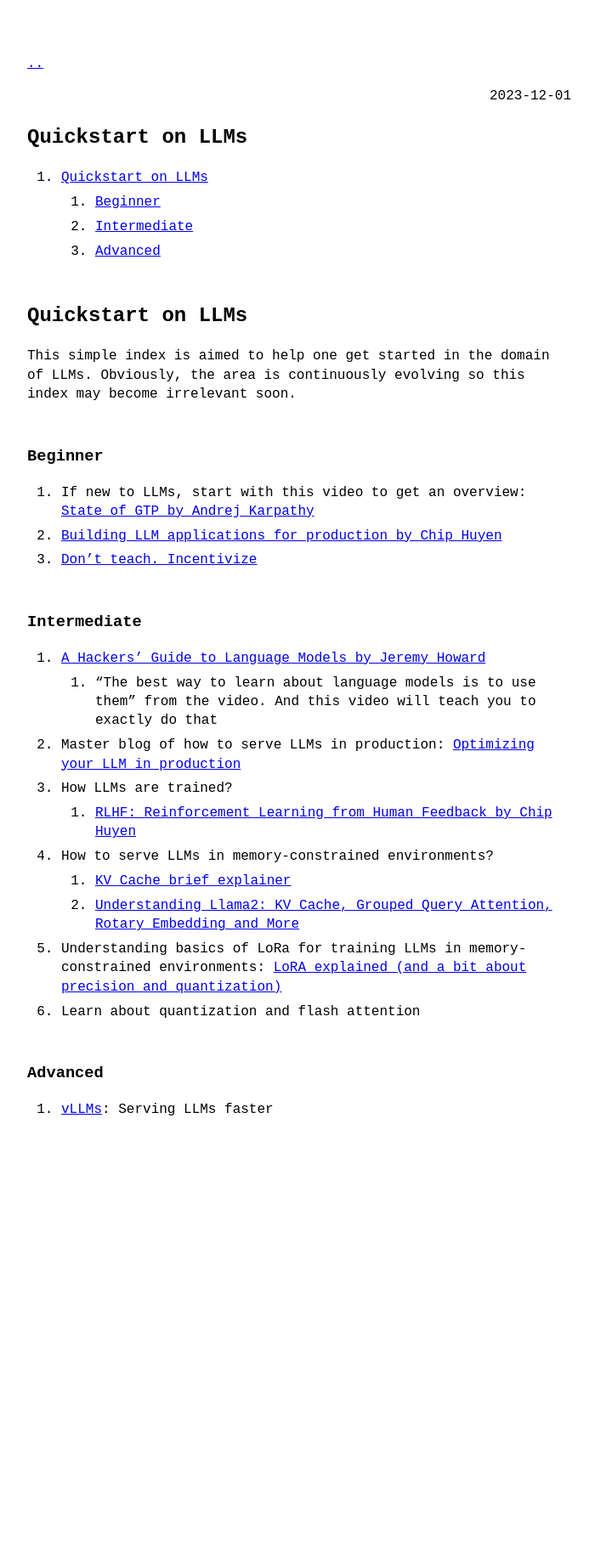
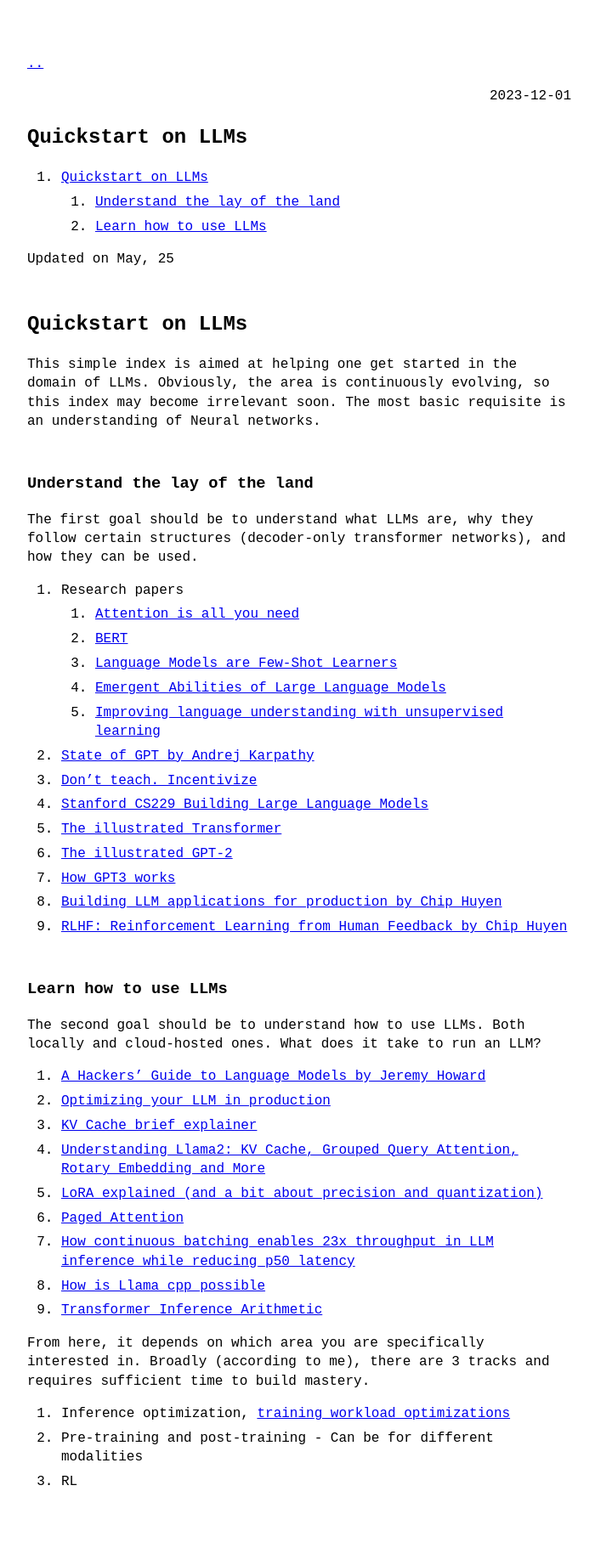
Before and after one commit to romitjain/romitjain.github.io, a Jekyll site: the page built from _posts/2023-12-01-LLMS101.md, in a window 1280 px wide. Shown: the whole page at 85% size, without its empty margins (288-988 px from the left). Built offline with Jekyll 4.4.1, drawn with Linux system fonts in a browser that asks for light colours; before the commit the page ends 1397 px from its top, so only the background shows below that.

Commit message:
Updated quickstart

```diff
--- a/_posts/2023-12-01-LLMS101.md
+++ b/_posts/2023-12-01-LLMS101.md
@@ -8,29 +8,47 @@
 1. TOC
 {:toc}
 
+Updated on May, 25
+
 ## Quickstart on LLMs
 
-This simple index is aimed to help one get started in the domain of LLMs. Obviously, the area is continuously evolving so this index may become irrelevant soon.
+This simple index is aimed at helping one get started in the domain of LLMs. Obviously, the area is continuously evolving, so this index may become irrelevant soon. The most basic requisite is an understanding of Neural networks.
 
-### Beginner
+### Understand the lay of the land
 
-1. If new to LLMs, start with this video to get an overview: [State of GTP by Andrej Karpathy](https://www.youtube.com/watch?v=bZQun8Y4L2A)
-2. [Building LLM applications for production by Chip Huyen](https://huyenchip.com/2023/04/11/llm-engineering.html)
+The first goal should be to understand what LLMs are, why they follow certain structures (decoder-only transformer networks), and how they can be used.
+
+1. Research papers
+   1. [Attention is all you need](https://arxiv.org/abs/1706.03762)
+   2. [BERT](https://arxiv.org/abs/1810.04805)
+   3. [Language Models are Few-Shot Learners](https://arxiv.org/abs/2005.14165)
+   4. [Emergent Abilities of Large Language Models](https://arxiv.org/abs/2206.07682)
+   5. [Improving language understanding with unsupervised learning](https://openai.com/index/language-unsupervised/)
+2. [State of GPT by Andrej Karpathy](https://www.youtube.com/watch?v=bZQun8Y4L2A)
 3. [Don't teach. Incentivize](https://www.youtube.com/watch?app=desktop&v=kYWUEV_e2ss&feature=youtu.be)
+4. [Stanford CS229 Building Large Language Models](https://www.youtube.com/watch?v=9vM4p9NN0Ts)
+5. [The illustrated Transformer](https://jalammar.github.io/illustrated-transformer/)
+6. [The illustrated GPT-2](https://jalammar.github.io/illustrated-gpt2/)
+7. [How GPT3 works](https://jalammar.github.io/how-gpt3-works-visualizations-animations/)
+8. [Building LLM applications for production by Chip Huyen](https://huyenchip.com/2023/04/11/llm-engineering.html)
+9. [RLHF: Reinforcement Learning from Human Feedback by Chip Huyen](https://huyenchip.com/2023/05/02/rlhf.html)
 
-### Intermediate
+### Learn how to use LLMs
+
+The second goal should be to understand how to use LLMs. Both locally and cloud-hosted ones. What does it take to run an LLM?
 
 1. [A Hackers' Guide to Language Models by Jeremy Howard](https://www.youtube.com/watch?v=jkrNMKz9pWU)
-   1. "The best way to learn about language models is to use them" from the video. And this video will teach you to exactly do that
-2. Master blog of how to serve LLMs in production: [Optimizing your LLM in production](https://huggingface.co/blog/optimize-llm)
-3. How LLMs are trained?
-   1. [RLHF: Reinforcement Learning from Human Feedback by Chip Huyen](https://huyenchip.com/2023/05/02/rlhf.html)
-4. How to serve LLMs in memory-constrained environments?
-   1. [KV Cache brief explainer](https://www.youtube.com/watch?v=80bIUggRJf4)
-   2. [Understanding Llama2: KV Cache, Grouped Query Attention, Rotary Embedding and More](https://ai.plainenglish.io/understanding-llama2-kv-cache-grouped-query-attention-rotary-embedding-and-more-c17e5f49a6d7)
-5. Understanding basics of LoRa for training LLMs in memory-constrained environments: [LoRA explained (and a bit about precision and quantization)](https://www.youtube.com/watch?v=t509sv5MT0w)
-6. Learn about quantization and flash attention
+2. [Optimizing your LLM in production](https://huggingface.co/blog/optimize-llm)
+3. [KV Cache brief explainer](https://www.youtube.com/watch?v=80bIUggRJf4)
+4. [Understanding Llama2: KV Cache, Grouped Query Attention, Rotary Embedding and More](https://ai.plainenglish.io/understanding-llama2-kv-cache-grouped-query-attention-rotary-embedding-and-more-c17e5f49a6d7)
+5. [LoRA explained (and a bit about precision and quantization)](https://www.youtube.com/watch?v=t509sv5MT0w)
+6. [Paged Attention](https://blog.vllm.ai/2023/06/20/vllm.html)
+7. [How continuous batching enables 23x throughput in LLM inference while reducing p50 latency](https://www.anyscale.com/blog/continuous-batching-llm-inference)
+8. [How is Llama cpp possible](https://finbarr.ca/how-is-llama-cpp-possible/)
+9. [Transformer Inference Arithmetic](https://kipp.ly/transformer-inference-arithmetic/)
 
-### Advanced
+From here, it depends on which area you are specifically interested in. Broadly (according to me), there are 3 tracks and requires sufficient time to build mastery.
 
-1. [vLLMs](https://blog.vllm.ai/2023/06/20/vllm.html): Serving LLMs faster
+1. Inference optimization, [training workload optimizations](https://huggingface.co/spaces/nanotron/ultrascale-playbook)
+2. Pre-training and post-training - Can be for different modalities
+3. RL
```
